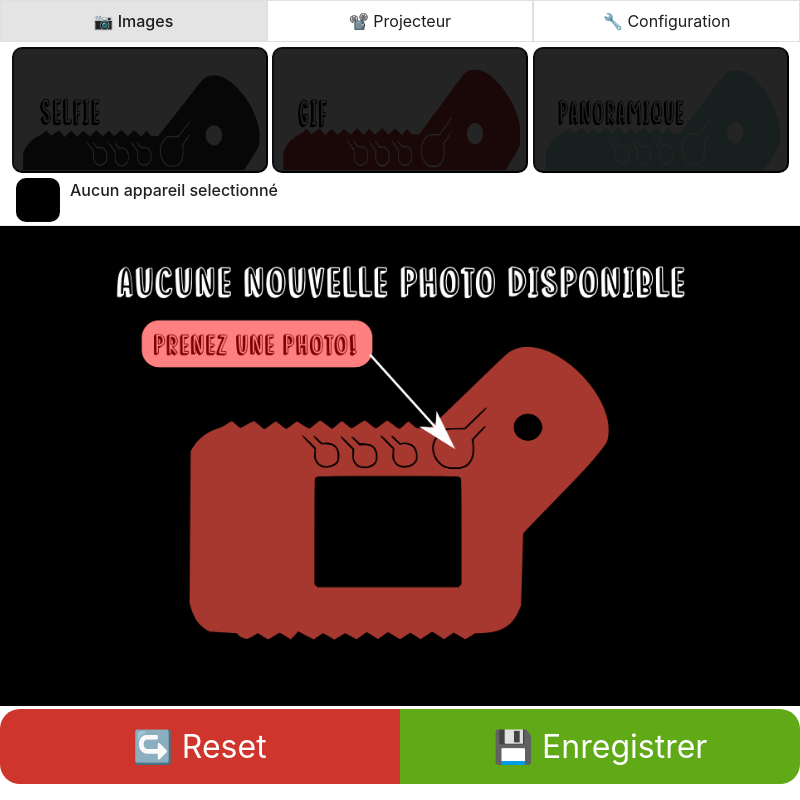
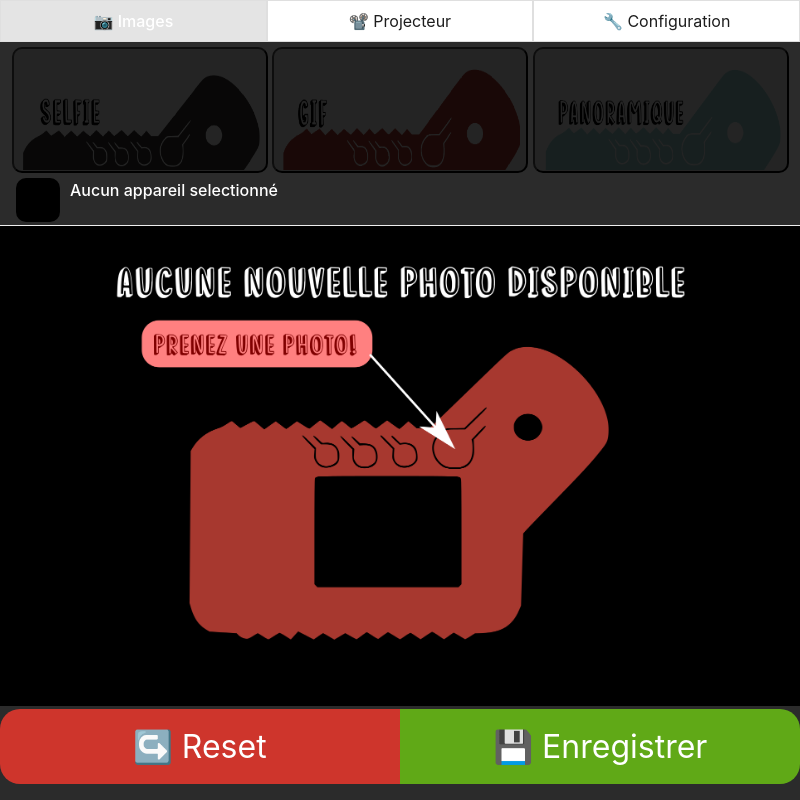
Before and after one commit to pilaroid1/pilaroid_projector, an Electron app: page html/control.html in a window 800 px wide. Drawn offline with Linux system fonts and the light colour scheme; no server answers.

Commit message:
Change theme to dark-theme
As stated on #17

```diff
--- a/html/control.html
+++ b/html/control.html
@@ -4,6 +4,7 @@
     <meta charset="utf-8"/>
 <meta name="viewport" content="width=device-width, initial-scale=1">
 <link href="css/metro-all.min.css" rel="stylesheet">
+<link href="css/schemes/darcula.min.css" rel="stylesheet">
 </head>
 <style>
     .disconnected_pilaroid {
```
